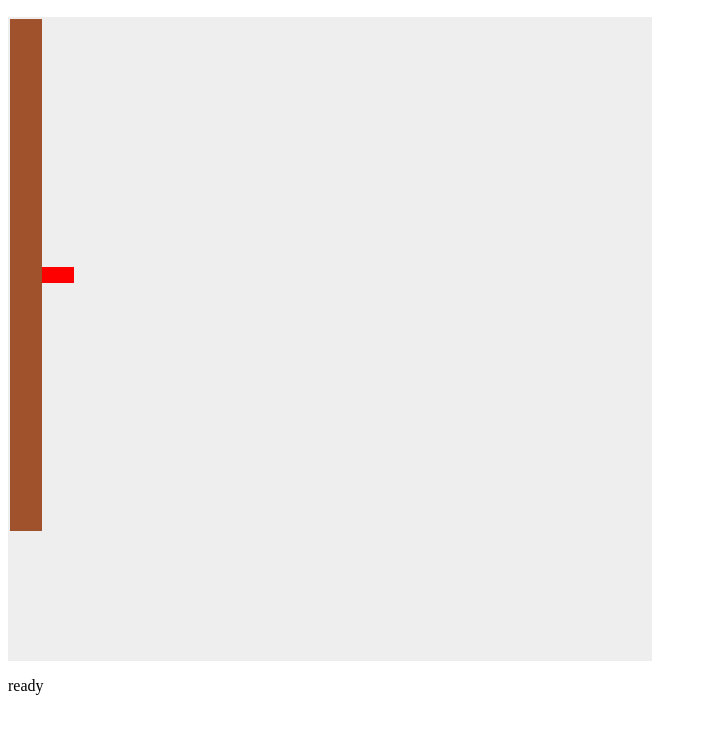
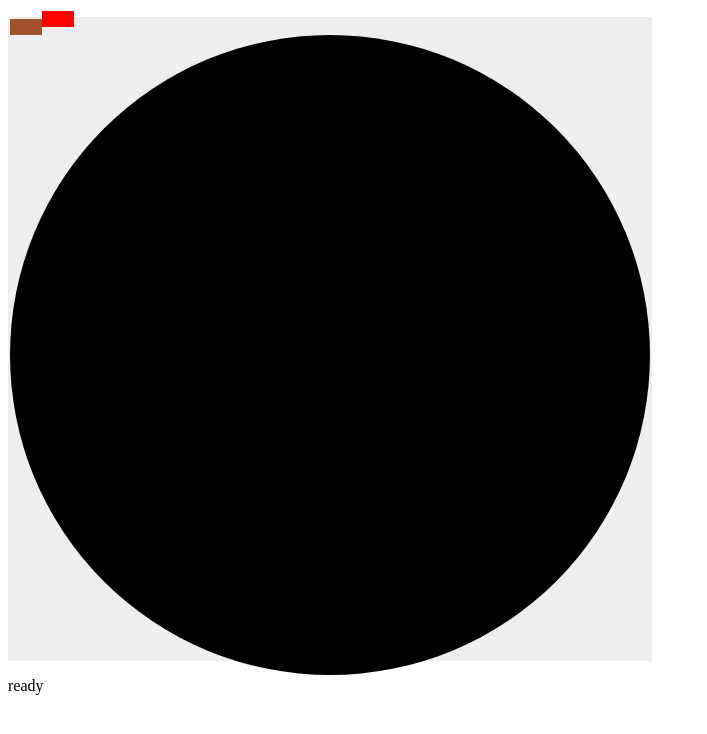
Before and after one commit to elfen20/webpendulum, a plain HTML site: page index.html in a window 1280 px wide. Shown: the part 50-784 px from the top of the page, without its empty margins (0-707 px from the left). Drawn offline with Linux system fonts and the light colour scheme.

Commit message:
+ main pendulum

```diff
--- a/index.html
+++ b/index.html
@@ -13,9 +13,28 @@
 <body>
     <h2>Fadenpendel nach Étienne Loulié</h2>
     <div class="container">
-        <div id="board">
-            <div id="peg">
-                <div id="pegimage">
+        <div id="sideview">
+            <div id="board">
+                <div id="peg">
+                    <div id="pegimage"></div>
+                </div>
+            </div>
+        </div>
+        <div id="frontview">
+            <div id="board-front">
+                <div id="pendulum">
+                    <div class="string">
+                        <!----
+                        <svg viewBox="0 0 50 50" style="width:100%; height: 100%;">
+                            <line x1="5" y1="5" x2="5" y2="100" style="stroke:rgb(0, 0, 0);stroke-width:20px"/>
+                        </svg>
+                        -->
+                    </div>
+                    <div class="ball">
+                        <svg viewBox="0 0 10 10" style="width:100%; height: 100%;">
+                            <circle cx="5" cy="5" r="5"/>
+                        </svg>
+                    </div>
                 </div>
             </div>
         </div>
```
